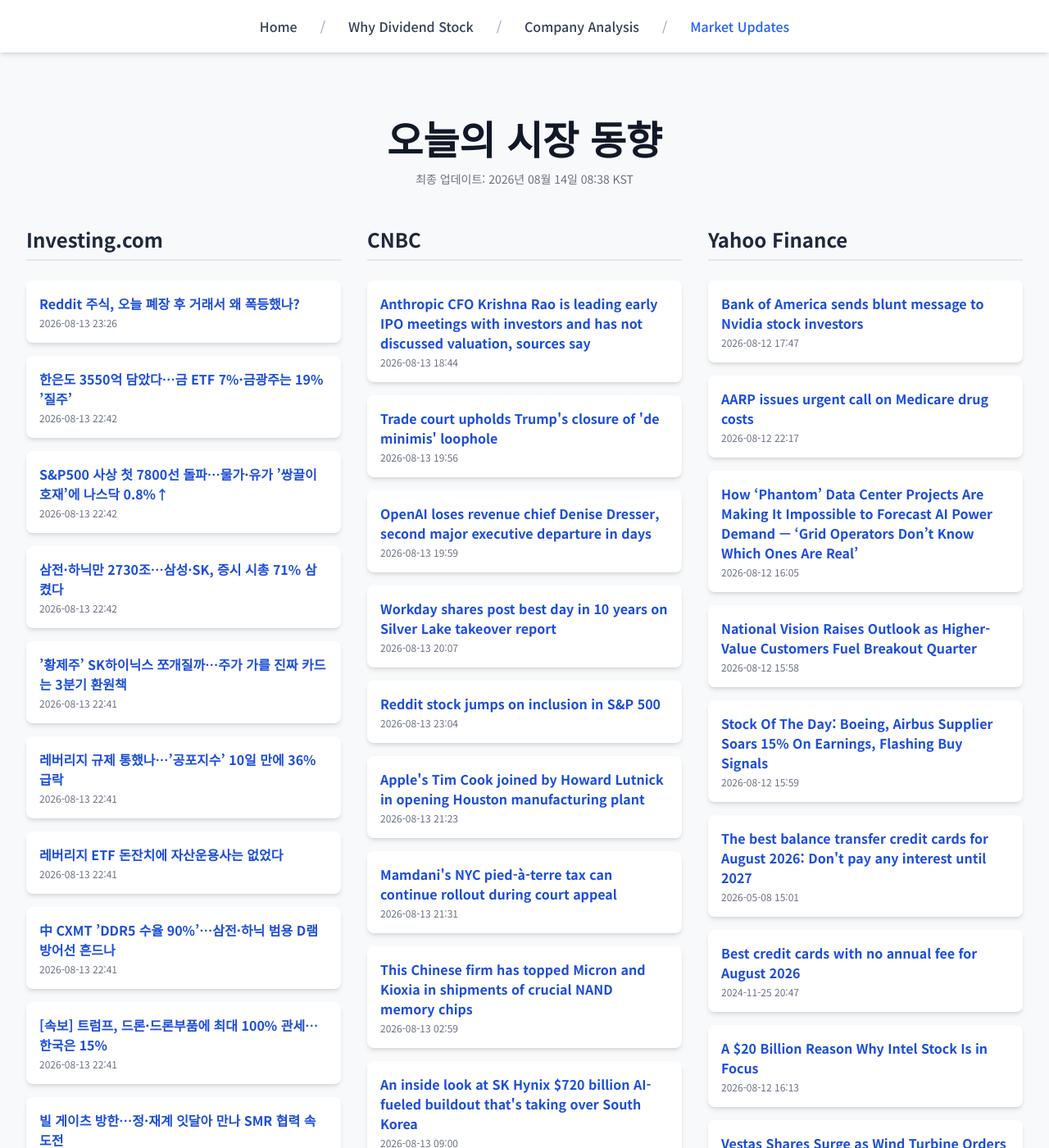
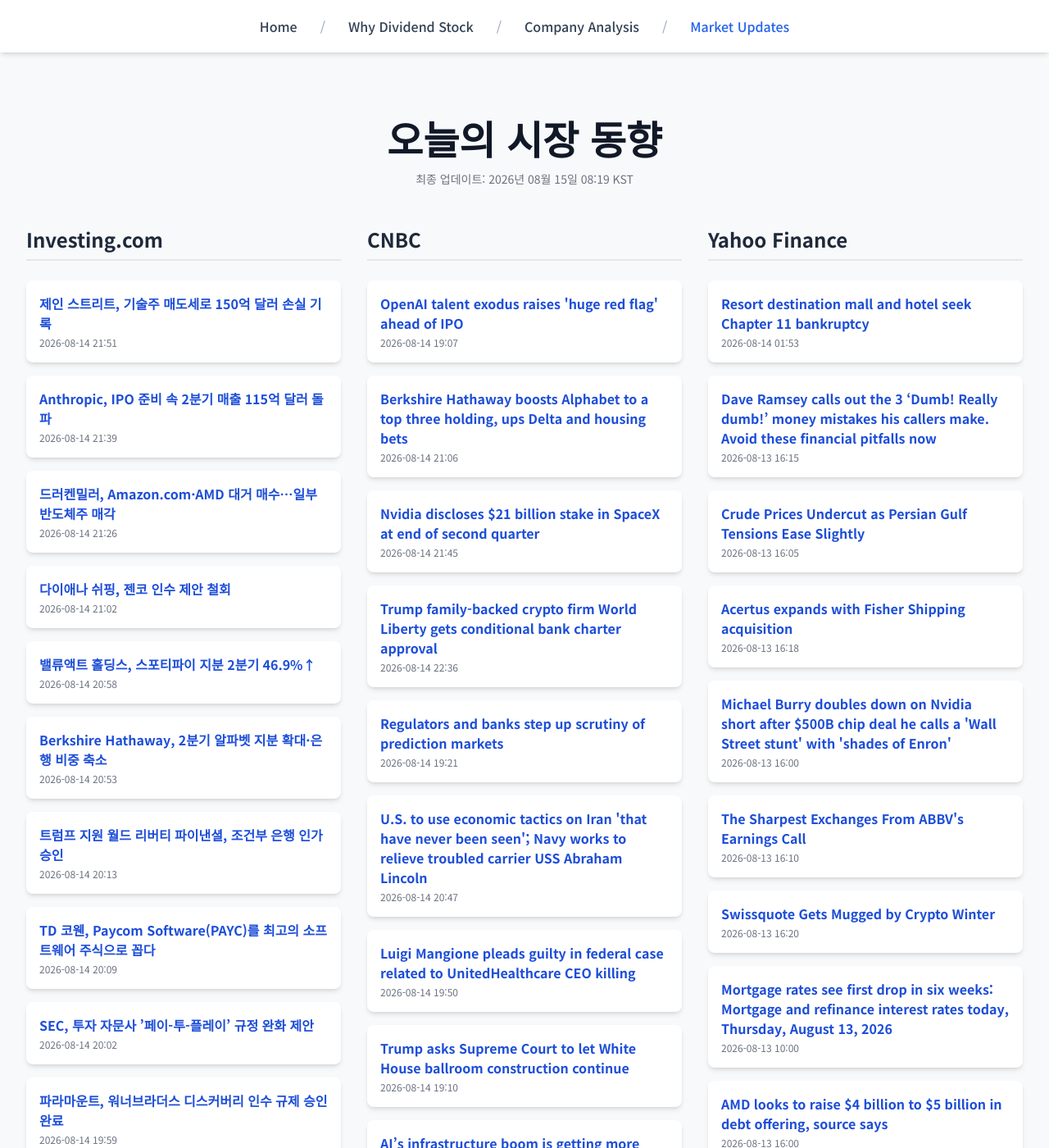
Before and after one commit to Kay-Hwang/my-company-analysis, a Jekyll site: the page built from market-updates.html, in a window 1280 px wide and 1400 px high. Shown: the whole window at 82% size. Built offline with Jekyll 4.4.1, drawn with Linux system fonts in a browser that asks for light colours; nearby versions of some CDN libraries; a script that is not in the unit is left out; some of the changed text lies outside the part shown.

Commit message:
Update daily data

```diff
--- a/_data/latest_data.json
+++ b/_data/latest_data.json
@@ -1,190 +1,190 @@
 {
-  "lastUpdated": "2026년 08월 14일 08:38 KST",
+  "lastUpdated": "2026년 08월 15일 08:19 KST",
   "news": {
     "investing": [
       {
-        "title": "Reddit 주식, 오늘 폐장 후 거래서 왜 폭등했나?",
-        "link": "https://kr.investing.com/news/stock-market-news/article-93CH-2061749",
-        "pubDate": "2026-08-13 23:26:29",
-        "summary": "Reddit 주식, 오늘 폐장 후 거래서 왜 폭등했나?"
+        "title": "제인 스트리트, 기술주 매도세로 150억 달러 손실 기록",
+        "link": "https://kr.investing.com/news/stock-market-news/article-2063171",
+        "pubDate": "2026-08-14 21:51:08",
+        "summary": "제인 스트리트, 기술주 매도세로 150억 달러 손실 기록"
       },
       {
-        "title": "한은도 3550억 담았다…금 ETF 7%·금광주는 19% ’질주’",
-        "link": "https://kr.investing.com/news/stock-market-news/article-2061713",
-        "pubDate": "2026-08-13 22:42:15",
-        "summary": "한은도 3550억 담았다…금 ETF 7%·금광주는 19% ’질주’"
+        "title": "Anthropic, IPO 준비 속 2분기 매출 115억 달러 돌파",
+        "link": "https://kr.investing.com/news/stock-market-news/article-2063156",
+        "pubDate": "2026-08-14 21:39:38",
+        "summary": "Anthropic, IPO 준비 속 2분기 매출 115억 달러 돌파"
       },
       {
-        "title": "S&P500 사상 첫 7800선 돌파…물가·유가 ’쌍끌이 호재’에 나스닥 0.8%↑",
-        "link": "https://kr.investing.com/news/stock-market-news/article-2061714",
-        "pubDate": "2026-08-13 22:42:15",
-        "summary": "S&P500 사상 첫 7800선 돌파…물가·유가 ’쌍끌이 호재’에 나스닥 0.8%↑"
+        "title": "드러켄밀러, Amazon.com·AMD 대거 매수…일부 반도체주 매각",
+        "link": "https://kr.investing.com/news/stock-market-news/article-2063148",
+        "pubDate": "2026-08-14 21:26:38",
+        "summary": "드러켄밀러, Amazon.com·AMD 대거 매수…일부 반도체주 매각"
       },
       {
-        "title": "삼전·하닉만 2730조…삼성·SK, 증시 시총 71% 삼켰다",
-        "link": "https://kr.investing.com/news/stock-market-news/article-2061712",
-        "pubDate": "2026-08-13 22:42:08",
-        "summary": "삼전·하닉만 2730조…삼성·SK, 증시 시총 71% 삼켰다"
+        "title": "다이애나 쉬핑, 젠코 인수 제안 철회",
+        "link": "https://kr.investing.com/news/stock-market-news/article-93CH-2063124",
+        "pubDate": "2026-08-14 21:02:02",
+        "summary": "다이애나 쉬핑, 젠코 인수 제안 철회"
       },
       {
-        "title": "’황제주’ SK하이닉스 쪼개질까…주가 가를 진짜 카드는 3분기 환원책",
-        "link": "https://kr.investing.com/news/stock-market-news/article-2061711",
-        "pubDate": "2026-08-13 22:41:56",
-        "summary": "’황제주’ SK하이닉스 쪼개질까…주가 가를 진짜 카드는 3분기 환원책"
+        "title": "밸류액트 홀딩스, 스포티파이 지분 2분기 46.9%↑",
+        "link": "https://kr.investing.com/news/stock-market-news/article-93CH-2063121",
+        "pubDate": "2026-08-14 20:58:29",
+        "summary": "밸류액트 홀딩스, 스포티파이 지분 2분기 46.9%↑"
       },
       {
-        "title": "레버리지 규제 통했나…’공포지수’ 10일 만에 36% 급락",
-        "link": "https://kr.investing.com/news/stock-market-news/article-2061709",
-        "pubDate": "2026-08-13 22:41:56",
-        "summary": "레버리지 규제 통했나…’공포지수’ 10일 만에 36% 급락"
+        "title": "Berkshire Hathaway, 2분기 알파벳 지분 확대·은행 비중 축소",
+        "link": "https://kr.investing.com/news/stock-market-news/article-2063120",
+        "pubDate": "2026-08-14 20:53:58",
+        "summary": "Berkshire Hathaway, 2분기 알파벳 지분 확대·은행 비중 축소"
       },
       {
-        "title": "레버리지 ETF 돈잔치에 자산운용사는 없었다",
-        "link": "https://kr.investing.com/news/stock-market-news/article-2061715",
-        "pubDate": "2026-08-13 22:41:45",
-        "summary": "레버리지 ETF 돈잔치에 자산운용사는 없었다"
+        "title": "트럼프 지원 월드 리버티 파이낸셜, 조건부 은행 인가 승인",
+        "link": "https://kr.investing.com/news/stock-market-news/article-93CH-2063089",
+        "pubDate": "2026-08-14 20:13:27",
+        "summary": "트럼프 지원 월드 리버티 파이낸셜, 조건부 은행 인가 승인"
       },
       {
-        "title": "中 CXMT ’DDR5 수율 90%’…삼전·하닉 범용 D램 방어선 흔드나",
-        "link": "https://kr.investing.com/news/stock-market-news/article-2061708",
-        "pubDate": "2026-08-13 22:41:43",
-        "summary": "中 CXMT ’DDR5 수율 90%’…삼전·하닉 범용 D램 방어선 흔드나"
+        "title": "TD 코웬, Paycom Software(PAYC)를 최고의 소프트웨어 주식으로 꼽다",
+        "link": "https://kr.investing.com/news/stock-market-news/article-93CH-2063086",
+        "pubDate": "2026-08-14 20:09:10",
+        "summary": "TD 코웬, Paycom Software(PAYC)를 최고의 소프트웨어 주식으로 꼽다"
       },
       {
-        "title": "[속보] 트럼프, 드론·드론부품에 최대 100% 관세…한국은 15%",
-        "link": "https://kr.investing.com/news/stock-market-news/article-2061710",
-        "pubDate": "2026-08-13 22:41:18",
-        "summary": "[속보] 트럼프, 드론·드론부품에 최대 100% 관세…한국은 15%"
+        "title": "SEC, 투자 자문사 ’페이-투-플레이’ 규정 완화 제안",
+        "link": "https://kr.investing.com/news/stock-market-news/article-93CH-2063081",
+        "pubDate": "2026-08-14 20:02:12",
+        "summary": "SEC, 투자 자문사 ’페이-투-플레이’ 규정 완화 제안"
       },
       {
-        "title": "빌 게이츠 방한…정·재계 잇달아 만나 SMR 협력 속도전",
-        "link": "https://kr.investing.com/news/stock-market-news/article-2061671",
-        "pubDate": "2026-08-13 22:11:47",
-        "summary": "빌 게이츠 방한…정·재계 잇달아 만나 SMR 협력 속도전"
+        "title": "파라마운트, 워너브라더스 디스커버리 인수 규제 승인 완료",
+        "link": "https://kr.investing.com/news/stock-market-news/article-2063080",
+        "pubDate": "2026-08-14 19:59:45",
+        "summary": "파라마운트, 워너브라더스 디스커버리 인수 규제 승인 완료"
       }
     ],
     "cnbc": [
       {
-        "title": "Anthropic CFO Krishna Rao is leading early IPO meetings with investors and has not discussed valuation, sources say",
-        "link": "https://www.cnbc.com/2026/08/13/anthropic-cfo-early-ipo-meetings-valuation.html",
-        "pubDate": "Thu, 13 Aug 2026 18:44:12 GMT",
-        "summary": "Anthropic CFO Krishna Rao is leading early investor meetings, which have focused on big-picture themes like its Claude AI models, management and more."
+        "title": "OpenAI talent exodus raises 'huge red flag' ahead of IPO",
+        "link": "https://www.cnbc.com/2026/08/14/open-ai-ipo-red-flag.html",
+        "pubDate": "Fri, 14 Aug 2026 19:07:11 GMT",
+        "summary": "OpenAI's C-suite turnover gives investors another reason for concern as the company pushes toward a mammoth IPO."
       },
       {
-        "title": "Trade court upholds Trump's closure of 'de minimis' loophole",
-        "link": "https://www.cnbc.com/2026/08/13/trump-trade-court-de-minimis-tariffs-ieepa.html",
-        "pubDate": "Thu, 13 Aug 2026 19:56:06 GMT",
-        "summary": "President Donald Trump in a Truth Social post celebrated the continued closure of the deminimis exemption as a \"BIG WIN.\""
+        "title": "Berkshire Hathaway boosts Alphabet to a top three holding, ups Delta and housing bets",
+        "link": "https://www.cnbc.com/2026/08/14/berkshire-hathaway-boosts-alphabet-to-a-top-three-holding-ups-delta-and-housing-bets.html",
+        "pubDate": "Fri, 14 Aug 2026 21:06:48 GMT",
+        "summary": "Berkshire owned about 106 million shares in the parent of Google, worth $37.9 billion at the end of June, according to a regulatory filing released Friday."
       },
       {
-        "title": "OpenAI loses revenue chief Denise Dresser, second major executive departure in days",
-        "link": "https://www.cnbc.com/2026/08/13/openai-denise-dresser-executive-exits.html",
-        "pubDate": "Thu, 13 Aug 2026 19:59:46 GMT",
-        "summary": "Denise Dresser's sudden departure could be a major blow to OpenAI as it pursues a blockbuster IPO."
+        "title": "Nvidia discloses $21 billion stake in SpaceX at end of second quarter",
+        "link": "https://www.cnbc.com/2026/08/14/nvidia-discloses-21-billion-stake-in-spacex-at-end-of-second-quarter.html",
+        "pubDate": "Fri, 14 Aug 2026 21:45:19 GMT",
+        "summary": "Nvidia's stake in SpaceX, which came through an investment in xAI, was worth about $21 billion at the end of the second quarter."
       },
       {
-        "title": "Workday shares post best day in 10 years on Silver Lake takeover report",
-        "link": "https://www.cnbc.com/2026/08/13/workday-skyrockets-25percent-before-trading-halted-on-report-of-silver-lake-takeover.html",
-        "pubDate": "Thu, 13 Aug 2026 20:07:24 GMT",
-        "summary": "Workday investors have been on edge over the prospect of AI disrupting its business model"
+        "title": "Trump family-backed crypto firm World Liberty gets conditional bank charter approval",
+        "link": "https://www.cnbc.com/2026/08/14/world-liberty-trump-occ-bank-charter-stablecoin.html",
+        "pubDate": "Fri, 14 Aug 2026 22:36:37 GMT",
+        "summary": "The OCC conditionally approved World Liberty Trust Co.’s national trust bank charter. That would allow the Trump family-backed firm to issue stablecoins."
       },
       {
-        "title": "Reddit stock jumps on inclusion in S&P 500",
-        "link": "https://www.cnbc.com/2026/08/13/reddit-shares-jump-11percent-on-inclusion-in-sp-500.html",
-        "pubDate": "Thu, 13 Aug 2026 23:04:21 GMT",
-        "summary": "Reddit shares jumped on the company's inclusion in the S&amp;P 500."
+        "title": "Regulators and banks step up scrutiny of prediction markets",
+        "link": "https://www.cnbc.com/2026/08/14/prediction-markets-scrutiny-mounts-from-regulators-and-banks.html",
+        "pubDate": "Fri, 14 Aug 2026 19:21:49 GMT",
+        "summary": "The CFTC is reviewing prediction betting platforms' so-called mention markets, people familiar with the matter confirmed to CNBC."
       },
       {
-        "title": "Apple's Tim Cook joined by Howard Lutnick in opening Houston manufacturing plant",
-        "link": "https://www.cnbc.com/2026/08/13/apples-tim-cook-and-howard-lutnick-open-houston-manufacturing-plant.html",
-        "pubDate": "Thu, 13 Aug 2026 21:23:35 GMT",
-        "summary": "As Tim Cook gets set to step down as Apple CEO, he's offering a glimpse into what he may be doing as chairman."
+        "title": "U.S. to use economic tactics on Iran 'that have never been seen'; Navy works to relieve troubled carrier USS Abraham Lincoln",
+        "link": "https://www.cnbc.com/2026/08/14/us-iran-war-trump-hormuz-carrier-abraham-lincoln-george-washington.html",
+        "pubDate": "Fri, 14 Aug 2026 20:47:41 GMT",
+        "summary": "The Trump administration is ratcheting up rhetorical pressure on Iran as the military conflict in Iran appears mired in a strategic stalemate."
       },
       {
-        "title": "Mamdani's NYC pied-à-terre tax can continue rollout during court appeal",
-        "link": "https://www.cnbc.com/2026/08/13/mamdani-nyc-pied-a-terre-tax-lawsuit.html",
-        "pubDate": "Thu, 13 Aug 2026 21:31:44 GMT",
-        "summary": "The tax championed by Mayor Zohran Mamdani has drawn the ire of President Donald Trump, who said it must be stopped and vowed to explore federal options."
+        "title": "Luigi Mangione pleads guilty in federal case related to UnitedHealthcare CEO killing",
+        "link": "https://www.cnbc.com/2026/08/14/luigi-mangione-pleads-guilty-brian-thompson-killing.html",
+        "pubDate": "Fri, 14 Aug 2026 19:50:11 GMT",
+        "summary": "Mangione's lawyers argue his federal plea bars his prosecution for murder in state court for Brian Thompson's slaying due to New York's double jeopardy law"
       },
       {
-        "title": "This Chinese firm has topped Micron and Kioxia in shipments of crucial NAND memory chips",
-        "link": "https://www.cnbc.com/2026/08/13/chinese-firm-tops-micron-kioxia-shipments-nand-memory-chips.html",
-        "pubDate": "Thu, 13 Aug 2026 02:59:50 GMT",
-        "summary": "Counterpoint Research looked at the NAND segment of memory chips, which is benefitting along with the larger DRAM segment from artificial intelligence demand."
+        "title": "Trump asks Supreme Court to let White House ballroom construction continue",
+        "link": "https://www.cnbc.com/2026/08/14/trump-ballroom-supreme-court-white-house.html",
+        "pubDate": "Fri, 14 Aug 2026 19:10:18 GMT",
+        "summary": "President Donald Trump tore down the White House East Wing to make way for the ballroom project."
       },
       {
-        "title": "An inside look at SK Hynix $720 billion AI-fueled buildout that's taking over South Korea",
-        "link": "https://www.cnbc.com/2026/08/13/inside-sk-hynixs-720-billion-bet-to-build-enough-memory-for-ai.html",
-        "pubDate": "Thu, 13 Aug 2026 09:00:01 GMT",
-        "summary": "SK Hynix, the leading maker of high-bandwidth memory, is pouring $720 billion into memory factories to meet AI demand. We got an exclusive first look."
+        "title": "AI’s infrastructure boom is getting more leveraged — and harder to track",
+        "link": "https://www.cnbc.com/2026/08/14/ai-infrastructure-debt-leverage-risks.html",
+        "pubDate": "Fri, 14 Aug 2026 12:03:32 GMT",
+        "summary": "AI’s infrastructure boom is increasingly being funded through bonds, leases and private capital, while leveraged investors add another layer of market risk."
       },
       {
-        "title": "These charts show why stocks keep rallying. Profit margins are the highest on record",
-        "link": "https://www.cnbc.com/2026/08/13/these-charts-show-why-stocks-keep-rallying-profit-margins-are-highest-on-record.html",
-        "pubDate": "Thu, 13 Aug 2026 20:21:51 GMT",
-        "summary": "Recent FactSet data show that the rise in earnings is not coming from sales growth alone."
+        "title": "New CNBC Generation Lab poll shows almost half of 18- to 34-year-olds see democratic socialism positively",
+        "link": "https://www.cnbc.com/2026/08/13/cnbc-poll-half-of-those-18-to-34-view-democratic-socialism-positively.html",
+        "pubDate": "Fri, 14 Aug 2026 15:22:00 GMT",
+        "summary": "New CNBC Generation Lab poll shows almost half of 18- to 34-year-olds see democratic socialism positively and nearly 80% see the U.S. economy negatively."
       }
     ],
     "yahoo": [
       {
-        "title": "Bank of America sends blunt message to Nvidia stock investors",
-        "link": "https://finance.yahoo.com/markets/stocks/articles/bank-america-sends-blunt-message-174700491.html",
-        "pubDate": "2026-08-12T17:47:00Z",
-        "summary": "Bank of America sends blunt message to Nvidia stock investors"
+        "title": "Resort destination mall and hotel seek Chapter 11 bankruptcy",
+        "link": "https://finance.yahoo.com/real-estate/articles/68-old-resort-hotel-mall-015339982.html",
+        "pubDate": "2026-08-14T01:53:39Z",
+        "summary": "Resort destination mall and hotel seek Chapter 11 bankruptcy"
       },
       {
-        "title": "AARP issues urgent call on Medicare drug costs",
-        "link": "https://finance.yahoo.com/healthcare/articles/aarp-issues-urgent-call-medicare-221700862.html",
-        "pubDate": "2026-08-12T22:17:00Z",
-        "summary": "AARP issues urgent call on Medicare drug costs"
+        "title": "Dave Ramsey calls out the 3 ‘Dumb! Really dumb!’ money mistakes his callers make. Avoid these financial pitfalls now",
+        "link": "https://finance.yahoo.com/markets/articles/dave-ramsey-calls-3-dumb-161500078.html",
+        "pubDate": "2026-08-13T16:15:00Z",
+        "summary": "Dave Ramsey calls out the 3 ‘Dumb! Really dumb!’ money mistakes his callers make. Avoid these financial pitfalls now"
       },
       {
-        "title": "How ‘Phantom’ Data Center Projects Are Making It Impossible to Forecast AI Power Demand — ‘Grid Operators Don’t Know Which Ones Are Real’",
-        "link": "https://finance.yahoo.com/technology/ai/articles/phantom-data-center-projects-making-160554911.html",
-        "pubDate": "2026-08-12T16:05:54Z",
-        "summary": "How ‘Phantom’ Data Center Projects Are Making It Impossible to Forecast AI Power Demand — ‘Grid Operators Don’t Know Which Ones Are Real’"
+        "title": "Crude Prices Undercut as Persian Gulf Tensions Ease Slightly",
+        "link": "https://finance.yahoo.com/energy/articles/crude-prices-undercut-persian-gulf-160516645.html",
+        "pubDate": "2026-08-13T16:05:16Z",
+        "summary": "Crude Prices Undercut as Persian Gulf Tensions Ease Slightly"
       },
       {
-        "title": "National Vision Raises Outlook as Higher-Value Customers Fuel Breakout Quarter",
-        "link": "https://finance.yahoo.com/markets/stocks/articles/national-vision-raises-outlook-higher-155813048.html",
-        "pubDate": "2026-08-12T15:58:13Z",
-        "summary": "National Vision Raises Outlook as Higher-Value Customers Fuel Breakout Quarter"
+        "title": "Acertus expands with Fisher Shipping acquisition",
+        "link": "https://finance.yahoo.com/small-business/articles/acertus-expands-fisher-shipping-acquisition-161813336.html",
+        "pubDate": "2026-08-13T16:18:13Z",
+        "summary": "Acertus expands with Fisher Shipping acquisition"
       },
       {
-        "title": "Stock Of The Day: Boeing, Airbus Supplier Soars 15% On Earnings, Flashing Buy Signals",
-        "link": "https://www.investors.com/research/ibd-stock-of-the-day/boeing-supplier-astronics-stock-earnings-buy-signals/?src=A00220&yptr=yahoo",
-        "pubDate": "2026-08-12T15:59:12Z",
-        "summary": "Stock Of The Day: Boeing, Airbus Supplier Soars 15% On Earnings, Flashing Buy Signals"
+        "title": "Michael Burry doubles down on Nvidia short after $500B chip deal he calls a 'Wall Street stunt' with 'shades of Enron'",
+        "link": "https://finance.yahoo.com/markets/stocks/articles/michael-burry-doubles-down-nvidia-160000531.html",
+        "pubDate": "2026-08-13T16:00:00Z",
+        "summary": "Michael Burry doubles down on Nvidia short after $500B chip deal he calls a 'Wall Street stunt' with 'shades of Enron'"
       },
       {
-        "title": "The best balance transfer credit cards for August 2026: Don't pay any interest until 2027",
-        "link": "https://finance.yahoo.com/personal-finance/credit-cards/article/best-balance-transfer-credit-cards-0-introductory-apr-150104640.html",
-        "pubDate": "2026-05-08T15:01:04Z",
-        "summary": "The best balance transfer credit cards for August 2026: Don't pay any interest until 2027"
+        "title": "The Sharpest Exchanges From ABBV's Earnings Call",
+        "link": "https://finance.yahoo.com/healthcare/articles/sharpest-exchanges-abbvs-earnings-call-161011826.html",
+        "pubDate": "2026-08-13T16:10:11Z",
+        "summary": "The Sharpest Exchanges From ABBV's Earnings Call"
       },
       {
-        "title": "Best credit cards with no annual fee for August 2026",
-        "link": "https://finance.yahoo.com/personal-finance/credit-cards/article/best-credit-cards-with-no-annual-fee-204747522.html",
-        "pubDate": "2024-11-25T20:47:47Z",
-        "summary": "Best credit cards with no annual fee for August 2026"
+        "title": "Swissquote Gets Mugged by Crypto Winter",
+        "link": "https://finance.yahoo.com/markets/crypto/articles/swissquote-gets-mugged-crypto-winter-162003960.html",
+        "pubDate": "2026-08-13T16:20:03Z",
+        "summary": "Swissquote Gets Mugged by Crypto Winter"
       },
       {
-        "title": "A $20 Billion Reason Why Intel Stock Is in Focus",
-        "link": "https://finance.yahoo.com/markets/stocks/articles/20-billion-reason-why-intel-161346436.html",
-        "pubDate": "2026-08-12T16:13:46Z",
-        "summary": "A $20 Billion Reason Why Intel Stock Is in Focus"
+        "title": "Mortgage rates see first drop in six weeks: Mortgage and refinance interest rates today, Thursday, August 13, 2026",
+        "link": "https://finance.yahoo.com/personal-finance/mortgages/article/mortgage-rates-see-first-drop-in-six-weeks-mortgage-and-refinance-interest-rates-today-thursday-august-13-2026-100000704.html",
+        "pubDate": "2026-08-13T10:00:00Z",
+        "summary": "Mortgage rates see first drop in six weeks: Mortgage and refinance interest rates today, Thursday, August 13, 2026"
       },
       {
-        "title": "Vestas Shares Surge as Wind Turbine Orders Rebound",
-        "link": "https://finance.yahoo.com/energy/articles/vestas-shares-surge-wind-turbine-161341125.html",
-        "pubDate": "2026-08-12T16:13:41Z",
-        "summary": "Vestas Shares Surge as Wind Turbine Orders Rebound"
+        "title": "AMD looks to raise $4 billion to $5 billion in debt offering, source says",
+        "link": "https://finance.yahoo.com/markets/stocks/articles/amd-looks-raise-4-billion-160009191.html",
+        "pubDate": "2026-08-13T16:00:09Z",
+        "summary": "AMD looks to raise $4 billion to $5 billion in debt offering, source says"
       },
       {
-        "title": "A Small-Cap Comeback Story: Middle-Market Investor With Checkered Past Hits New 52-Week High. Time to Buy?",
-        "link": "https://finance.yahoo.com/markets/stocks/articles/small-cap-comeback-story-middle-161453772.html",
-        "pubDate": "2026-08-12T16:14:53Z",
-        "summary": "A Small-Cap Comeback Story: Middle-Market Investor With Checkered Past Hits New 52-Week High. Time to Buy?"
+        "title": "How To Give A Bull Wings While Trading This Hot Energy Stock",
+        "link": "https://www.investors.com/research/options/valero-energy-vlo-stock-bullish-butterfly-spread-options/?src=A00220&yptr=yahoo",
+        "pubDate": "2026-08-13T16:19:56Z",
+        "summary": "How To Give A Bull Wings While Trading This Hot Energy Stock"
       }
     ]
   }
```
